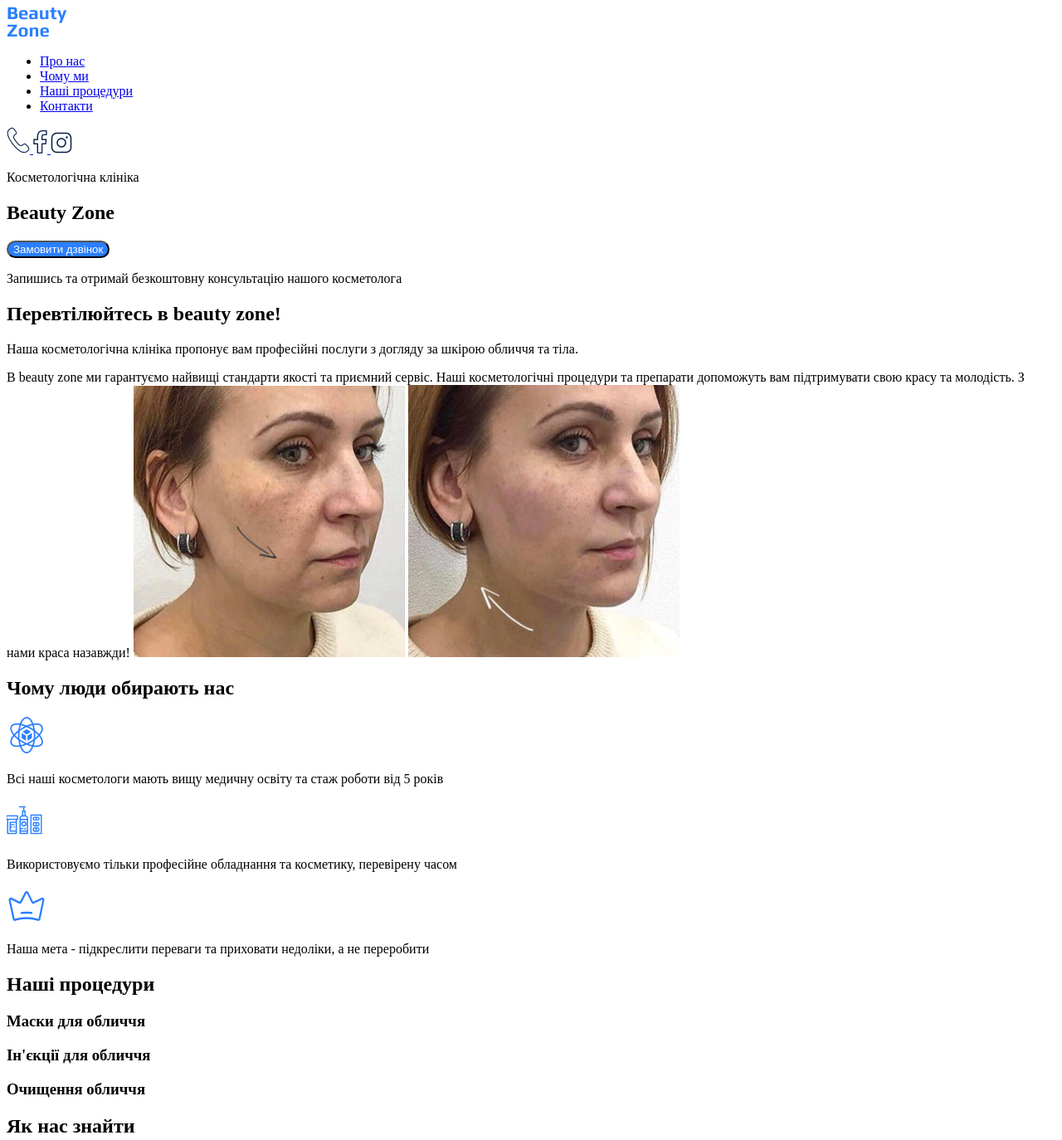
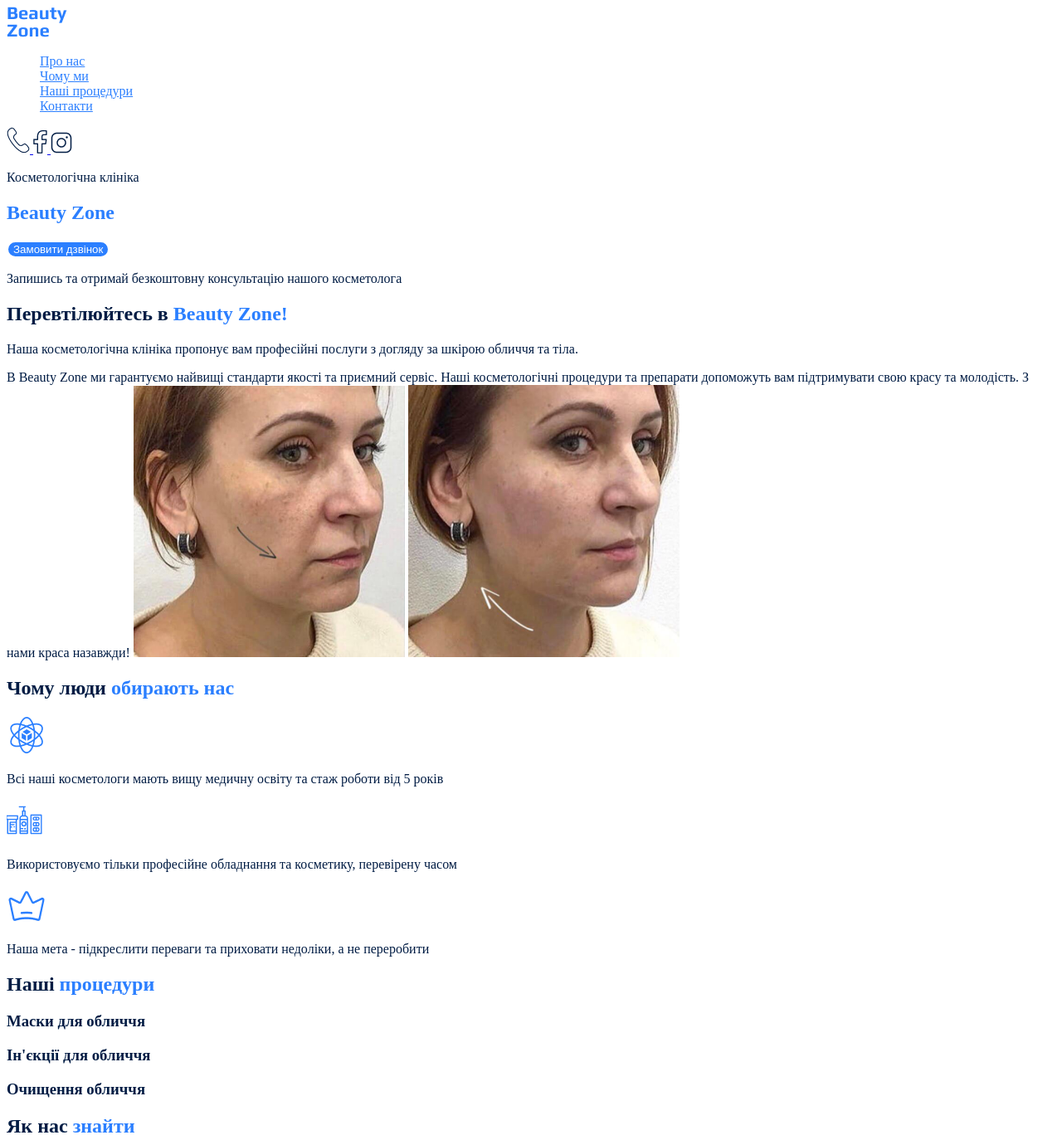
Before and after one commit to Lutsena/Genius-homework-1, a plain HTML site: page index.html in a window 1280 px wide. Shown: the top 1374 px of the page at 83% size. Drawn offline with Linux system fonts and the light colour scheme.

Commit message:
changed color in the page

```diff
--- a/css/style.css
+++ b/css/style.css
@@ -1,5 +1,55 @@
+:root {
+  --brand-color: #2b7fff;
+  --primary-color-dark: #011c44;
+  --color-primary-light: #fff;
+}
+
+/* BASE */
+ul {
+  list-style-type: none;
+}
+
+body {
+  color: var(--primary-color-dark);
+}
+
+/* H-title */
+.hero-title {
+  color: var(--brand-color);
+}
+
+.accent {
+  color: var(--brand-color);
+}
+
+.second-title {
+  color: var(--primary-color-dark);
+}
+
+.third-title {
+  color: var(--primary-color-dark);
+}
+
+/* BUTTON */
 .button {
-  background: #2b7fff;
+  background-color: var(--brand-color);
   border-radius: 32px;
-  color: #fff;
+  color: var(--color-primary-light);
+  border: solid 2px var(--color-primary-light);
 }
+
+.button:hover {
+  background-color: transparent;
+  border: 2px solid var(--brand-color);
+  border-radius: 32px;
+  color: var(--primary-color-dark);
+}
+
+/* LINK IN THE HEADER AND FOOTER */
+.navigation {
+  color: var(--brand-color);
+}
+
+.navigation:hover {
+  color: var(--primary-color-dark);
+}
--- a/index.html
+++ b/index.html
@@ -15,10 +15,12 @@
         </a>
 
         <ul>
-          <li><a href="#description-section">Про нас</a></li>
-          <li><a href="#reasons-section">Чому ми</a></li>
-          <li><a href="#procedures-section">Наші процедури</a></li>
-          <li><a href="#contacts-section">Контакти</a></li>
+          <li><a class="navigation" href="#description-section">Про нас</a></li>
+          <li><a class="navigation" href="#reasons-section">Чому ми</a></li>
+          <li>
+            <a class="navigation" href="#procedures-section">Наші процедури</a>
+          </li>
+          <li><a class="navigation" href="#contacts-section">Контакти</a></li>
         </ul>
         <a href="tel:+380960000007">
           <img src="./images/phone.png" alt="Подзвонити" />
@@ -35,19 +37,21 @@
     <main>
       <section>
         <p>Косметологічна клініка</p>
-        <h1 lang="en">Beauty Zone</h1>
+        <h1 class="hero-title" lang="en">Beauty Zone</h1>
         <button type="button" class="button">Замовити дзвінок</button>
         <p>Запишись та отримай безкоштовну консультацію нашого косметолога</p>
       </section>
       <section id="description-section">
-        <h2>Перевтілюйтесь в beauty zone!</h2>
+        <h2 class="second-title">
+          Перевтілюйтесь в <span class="accent">Beauty Zone!</span>
+        </h2>
         <p>
           Наша косметологічна клініка пропонує вам професійні послуги з догляду
           за шкірою обличчя та тіла.
         </p>
 
         <p>
-          B <span lang="en">beauty zone</span> ми гарантуємо найвищі стандарти
+          B <span lang="en">Beauty Zone</span> ми гарантуємо найвищі стандарти
           якості та приємний сервіс. Наші косметологічні процедури та препарати
           допоможуть вам підтримувати свою красу та молодість. З нами краса
           назавжди!
@@ -56,7 +60,9 @@
         </p>
       </section>
       <section id="reasons-section">
-        <h2>Чому люди обирають нас</h2>
+        <h2 class="second-title">
+          Чому люди <span class="accent">обирають нас</span>
+        </h2>
         <div>
           <img
             src="./images/game-icons_materials-science.png"
@@ -86,19 +92,19 @@
         </div>
       </section>
       <section id="procedures-section">
-        <h2>Наші процедури</h2>
+        <h2 class="second-title">Наші <span class="accent">процедури</span></h2>
         <article>
-          <h3>Маски для обличчя</h3>
+          <h3 class="third-title">Маски для обличчя</h3>
         </article>
         <article>
-          <h3>Ін'єкції для обличчя</h3>
+          <h3 class="third-title">Ін'єкції для обличчя</h3>
         </article>
         <article>
-          <h3>Очищення обличчя</h3>
+          <h3 class="third-title">Очищення обличчя</h3>
         </article>
       </section>
       <section id="contacts-section">
-        <h2>Як нас знайти</h2>
+        <h2 class="second-title">Як нас <span class="accent">знайти</span></h2>
         <iframe
           src="https://www.google.com/maps/embed?pb=!1m18!1m12!1m3!1d2540.932571946106!2d30.515600379345713!3d50.44235660000001!2m3!1f0!2f0!3f0!3m2!1i1024!2i768!4f13.1!3m3!1m2!1s0x40d4cef8b5f6338d%3A0x25c7f06ad686451c!2z0LHRg9C70YzQstCw0YAg0KLQsNGA0LDRgdCwINCo0LXQstGH0LXQvdC60LAsIDUsINCa0LjRl9CyLCAwMjAwMA!5e0!3m2!1suk!2sua!4v1704456500176!5m2!1suk!2sua"
           width="605"
@@ -115,10 +121,12 @@
       <nav>
         <a href=""><img src="./images/logo.png" alt="Website logo" /></a>
         <ul>
-          <li><a href="#description-section">Про нас</a></li>
-          <li><a href="#reasons-section">Чому ми</a></li>
-          <li><a href="#procedures-section">Наші процедури</a></li>
-          <li><a href="#contacts-section">Контакти</a></li>
+          <li><a class="navigation" href="#description-section">Про нас</a></li>
+          <li><a class="navigation" href="#reasons-section">Чому ми</a></li>
+          <li>
+            <a class="navigation" href="#procedures-section">Наші процедури</a>
+          </li>
+          <li><a class="navigation" href="#contacts-section">Контакти</a></li>
         </ul>
       </nav>
 
```
